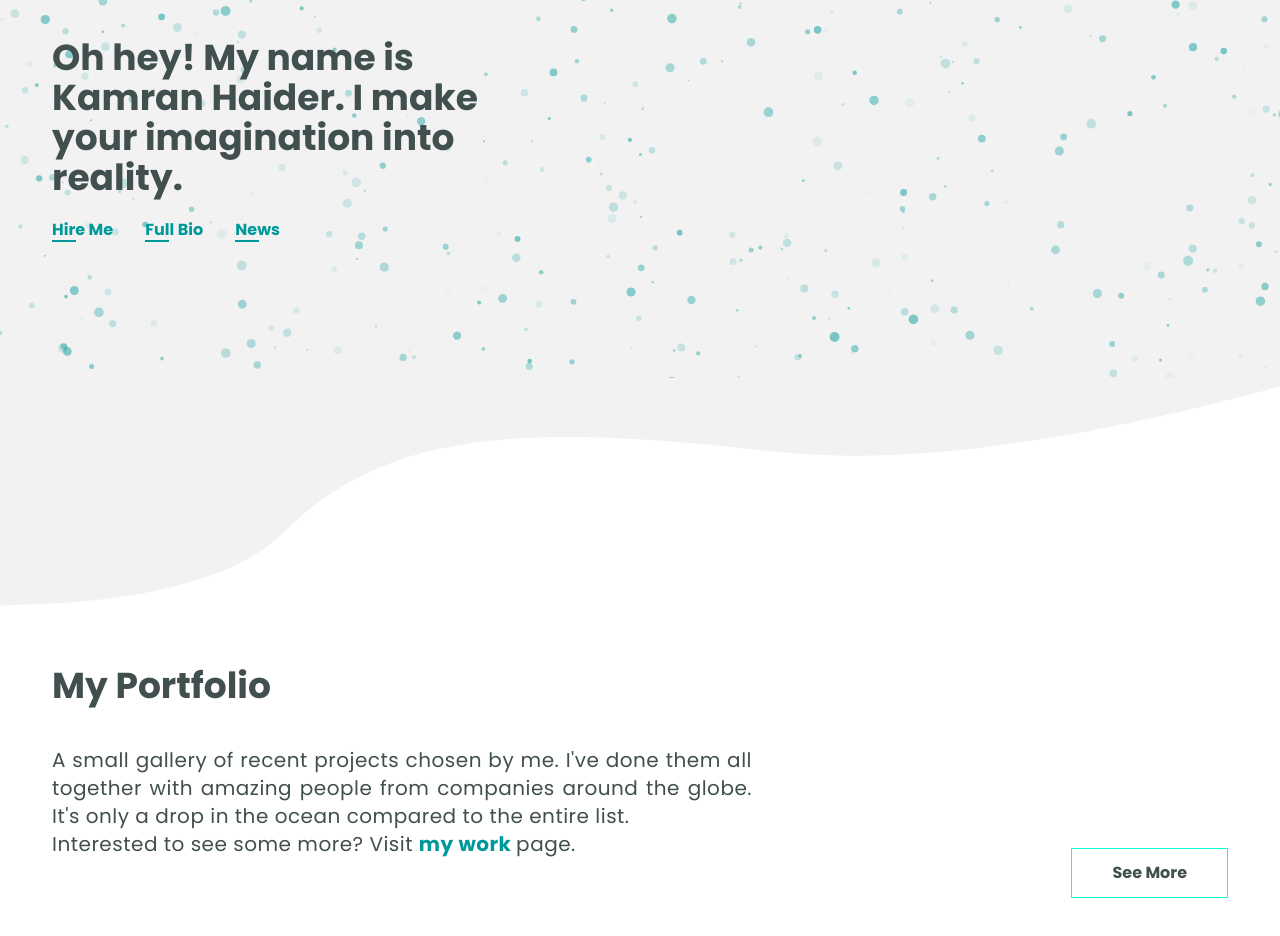
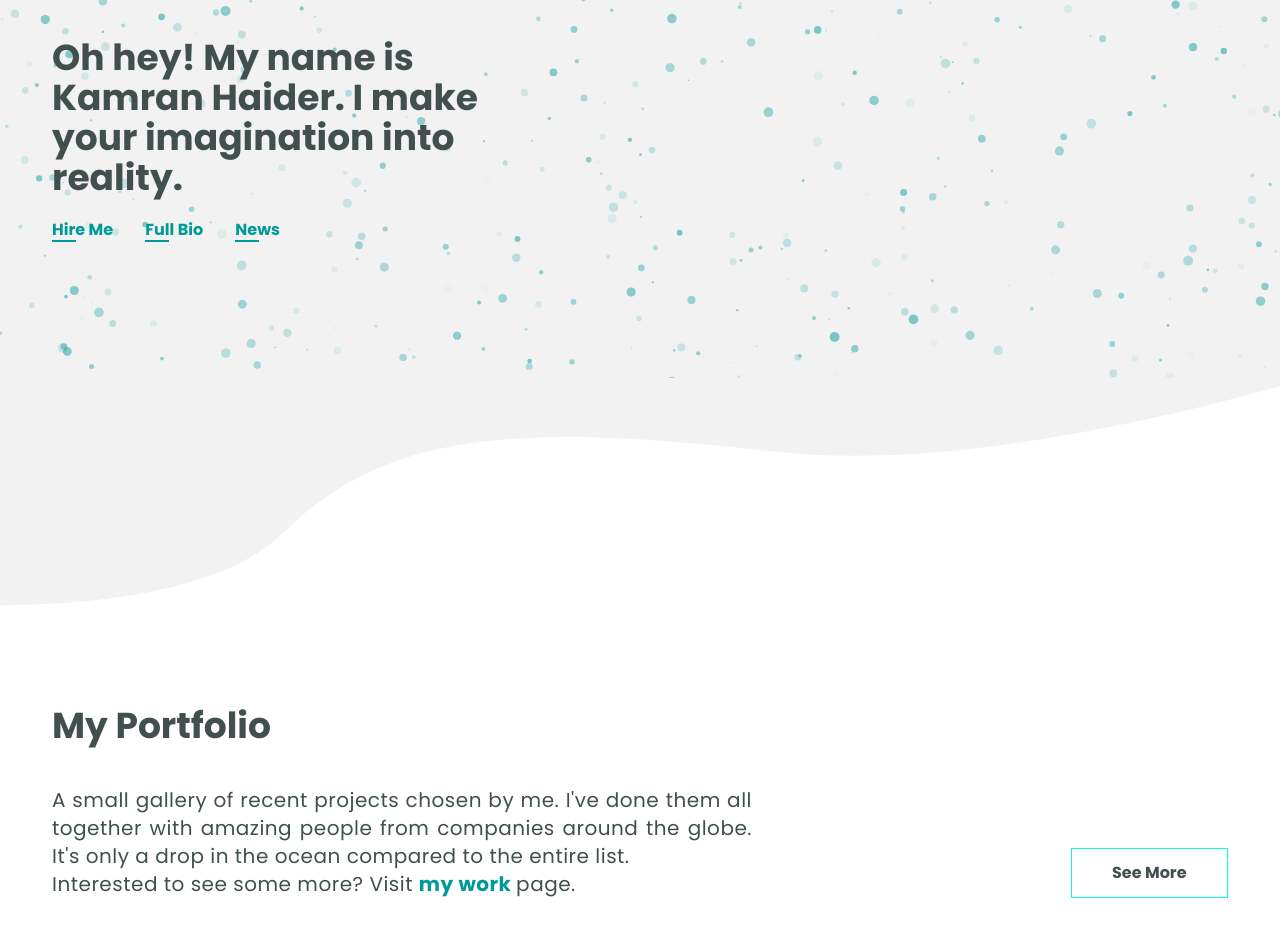
Before and after one commit to adil123a/focus-design, a plain HTML site: page index.html in a window 1280 px wide. Shown: the part 94-1030 px from the top of the page. Drawn offline with nearby package versions, Linux system fonts and the light colour scheme.

Commit message:
Update index.html
update

```diff
--- a/index.html
+++ b/index.html
@@ -50,12 +50,12 @@
         </div>
     </section>
 
-    <section id="" class="conTainer2 w-auto">
+    <section id="" class="conTainer2 w-auto py-10">
 
         <div id="" class="p-3 pt-5 mt-10 lg:flex flex-row flex-nowrap justify-between items-end sm:ml-10">
-            <div class="">
+            <div class="" data-aos="fade-right">
                 <h1 id="contAbout" class="mx-auto lg:mx-0 text-4xl">My Portfolio</h1>
-                <p id="workContent" class="mx-auto lg:mx-0 w-80 py-10 text-justify text-xl font-normal tracking-wide">
+                <p id="workContent" class="mx-auto lg:mx-0 w-80 pt-10 text-justify text-xl font-normal tracking-wide">
 
                     A small gallery of recent projects chosen by me.
                     I've done them all together with amazing people from companies around the globe. It's only a drop in
@@ -65,9 +65,9 @@
                     Interested to see some more? Visit <a style="color:#009999" href="portfolio.html">my work </a>page.
                 </p>
             </div>
-            <button class="seeMore block mx-auto py-5 px-10 lg:px-10 lg:py-3 lg:mr-10 h-fit"><a id="seeMoreLink"
-                    class="z-10" href="portfolio.html">See
-                    More</a></button>
+            <button class="seeMore bg-white mt-6 block mx-auto lg:mr-10 py-3 px-10" data-aos="flip-left"
+                data-aos-offset="30"> <a id="seeMoreLink" href="">
+                    See More</a></button>
         </div>
     </section>
 
```
